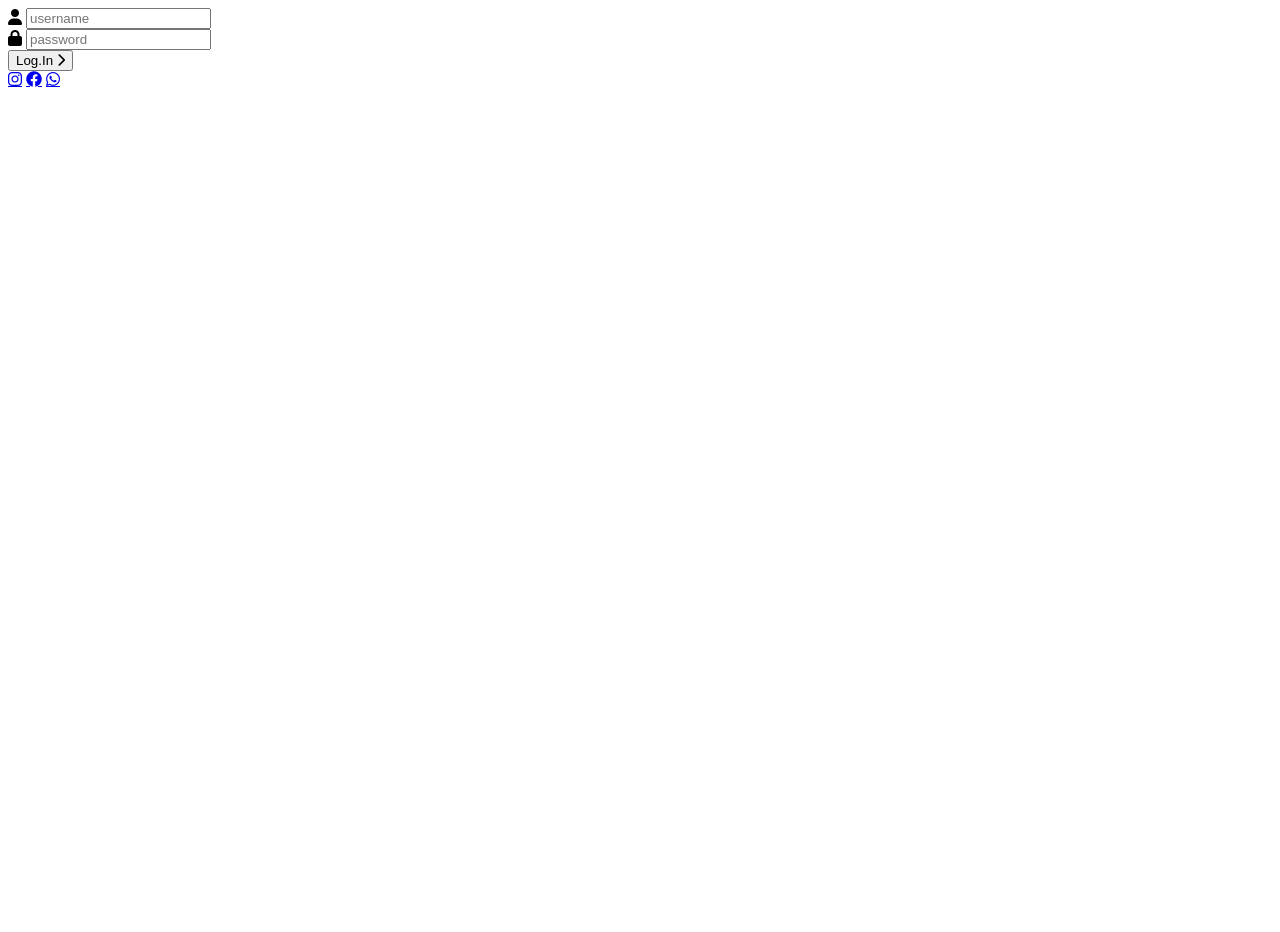
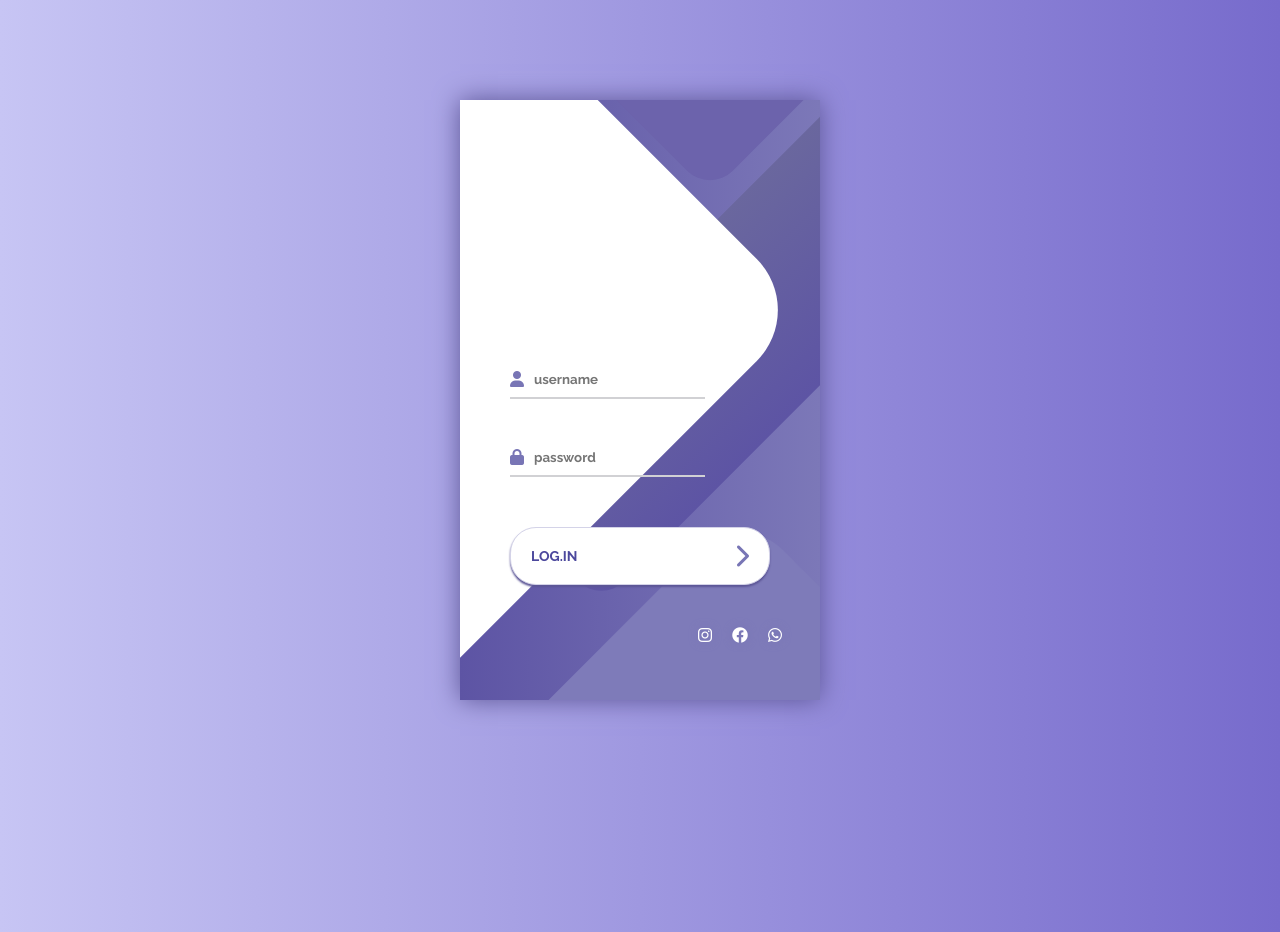
Before and after one commit to fostervenom/SRS, a plain HTML site: page login.html in a window 1280 px wide. Before the commit the page ends 800 px from the top, so only its background shows below. Drawn offline with Linux system fonts and the light colour scheme.

Commit message:
Update login.html

```diff
--- a/login.html
+++ b/login.html
@@ -8,14 +8,198 @@
     <style>
         @import url('https://fonts.googleapis.com/css?family=Raleway:400,700');
 
-        /* Your existing CSS styles... */
+        * {
+            box-sizing: border-box;
+            margin: 0;
+            padding: 0;
+            font-family: Raleway, sans-serif;
+        }
+
+        body {
+            background: linear-gradient(90deg, #C7C5F4, #776BCC);
+            display: flex;
+            align-items: center;
+            justify-content: center;
+            min-height: 100vh;
+        }
+
+        .screen {
+            background: linear-gradient(90deg, #5D54A4, #7C78B8);
+            position: relative;
+            height: 600px;
+            width: 360px;
+            box-shadow: 0px 0px 24px #5C5696;
+        }
+
+        .screen__content {
+            z-index: 1;
+            position: relative;
+            height: 100%;
+            display: flex;
+            flex-direction: column;
+            align-items: center;
+            justify-content: center;
+        }
+
+        .screen__background {
+            position: absolute;
+            top: 0;
+            left: 0;
+            right: 0;
+            bottom: 0;
+            z-index: 0;
+            -webkit-clip-path: inset(0 0 0 0);
+            clip-path: inset(0 0 0 0);
+        }
+
+        .screen__background__shape {
+            transform: rotate(45deg);
+            position: absolute;
+        }
+
+        .screen__background__shape1 {
+            height: 520px;
+            width: 520px;
+            background: #FFF;
+            top: -50px;
+            right: 120px;
+            border-radius: 0 72px 0 0;
+        }
+
+        .screen__background__shape2 {
+            height: 220px;
+            width: 220px;
+            background: #6C63AC;
+            top: -172px;
+            right: 0;
+            border-radius: 32px;
+        }
+
+        .screen__background__shape3 {
+            height: 540px;
+            width: 190px;
+            background: linear-gradient(270deg, #5D54A4, #6A679E);
+            top: -24px;
+            right: 0;
+            border-radius: 32px;
+        }
+
+        .screen__background__shape4 {
+            height: 400px;
+            width: 200px;
+            background: #7E7BB9;
+            top: 420px;
+            right: 50px;
+            border-radius: 60px;
+        }
+
+        .login {
+            width: 320px;
+            padding: 30px;
+            padding-top: 156px;
+        }
+
+        .login__field {
+            padding: 20px 0px;
+            position: relative;
+            display: flex;
+            align-items: center;
+        }
+
+        .login__icon {
+            position: absolute;
+            top: 30px;
+            color: #7875B5;
+        }
+
+        .login__input {
+            border: none;
+            border-bottom: 2px solid #D1D1D4;
+            background: none;
+            padding: 10px;
+            padding-left: 24px;
+            font-weight: 700;
+            width: 75%;
+            transition: .2s;
+        }
+
+        .login__input:active,
+        .login__input:focus,
+        .login__input:hover {
+            outline: none;
+            border-bottom-color: #6A679E;
+        }
+
+        .login__submit {
+            background: #fff;
+            font-size: 14px;
+            margin-top: 30px;
+            padding: 16px 20px;
+            border-radius: 26px;
+            border: 1px solid #D4D3E8;
+            text-transform: uppercase;
+            font-weight: 700;
+            display: flex;
+            align-items: center;
+            width: 100%;
+            color: #4C489D;
+            box-shadow: 0px 2px 2px #5C5696;
+            cursor: pointer;
+            transition: .2s;
+        }
+
+        .login__submit:active,
+        .login__submit:focus,
+        .login__submit:hover {
+            border-color: #6A679E;
+            outline: none;
+        }
+
+        .button__icon {
+            font-size: 24px;
+            margin-left: auto;
+            color: #7875B5;
+        }
+
+        .social-login {
+            position: absolute;
+            height: 140px;
+            width: 160px;
+            text-align: center;
+            bottom: 0px;
+            right: 0px;
+            color: #fff;
+            display: flex;
+            flex-direction: column;
+            align-items: center;
+            justify-content: center;
+        }
+
+        .social-icons {
+            display: flex;
+            align-items: center;
+            justify-content: center;
+            margin-top: 10px;
+        }
+
+        .social-login__icon {
+            padding: 20px 10px;
+            color: #fff;
+            text-decoration: none;
+            text-shadow: 0px 0px 8px #7875B5;
+            transition: transform .2s;
+        }
+
+        .social-login__icon:hover {
+            transform: scale(1.5);
+        }
     </style>
 </head>
 <body>
     <div class="container">
         <div class="screen">
             <div class="screen__content">
-                <form class="login">
+                <form class="login" onsubmit="return loginUser()">
                     <div class="login__field">
                         <i class="login__icon fas fa-user"></i>
                         <input type="text" id="username" class="login__input" placeholder="username">
```
